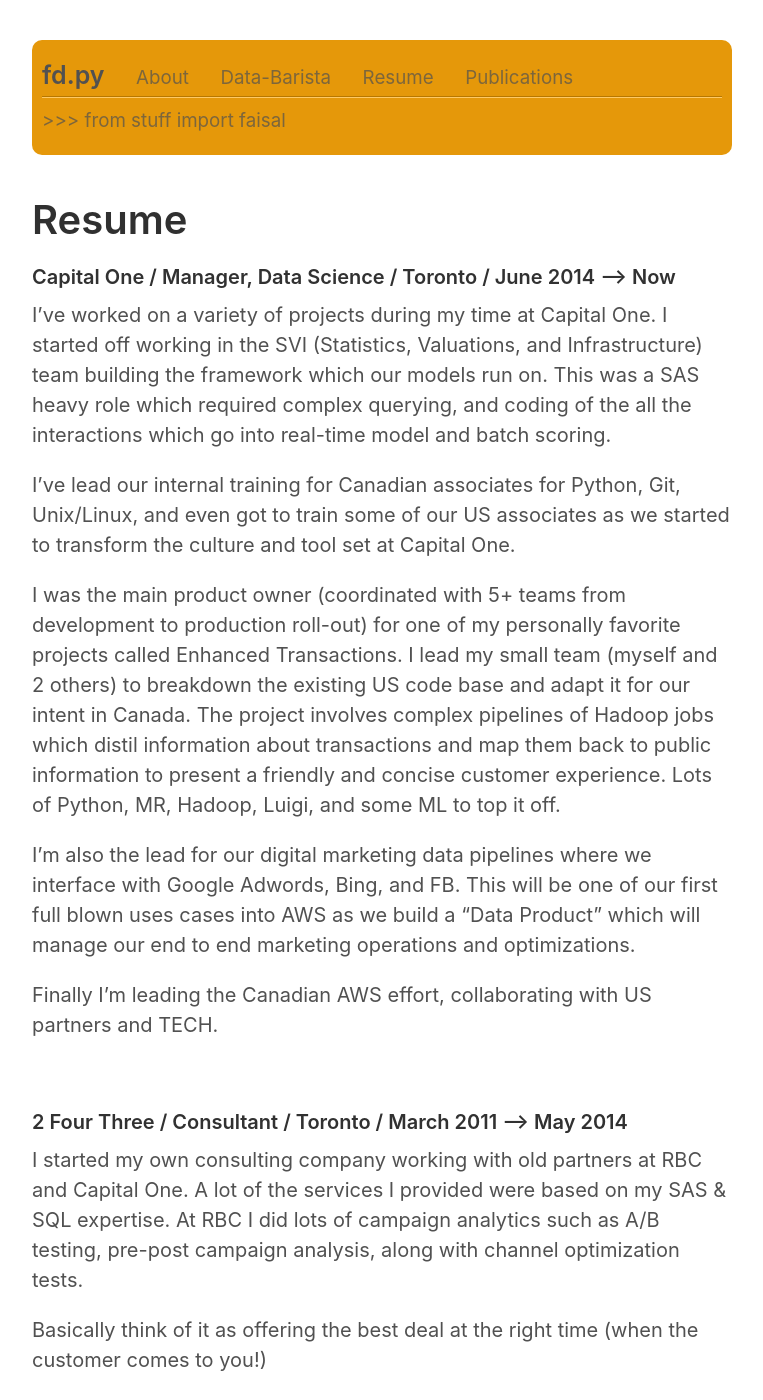
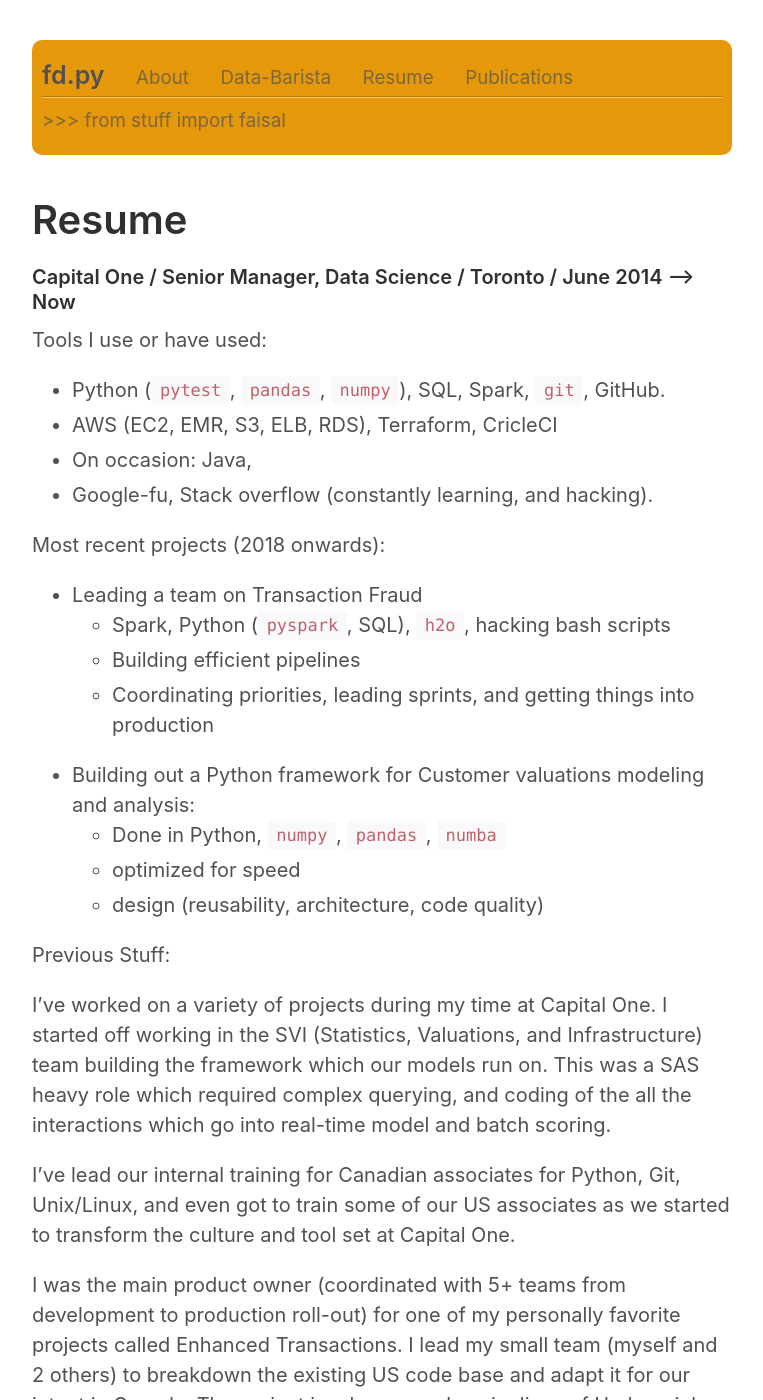
Before and after one commit to fdosani/fdosani.github.io, a Jekyll site: the page built from resume.md, in a window 1280 px wide and 1400 px high. Shown: the whole window, without its empty margins (258-1021 px from the left). Built offline with Jekyll 4.4.1, drawn with Linux system fonts in a browser that asks for light colours; some of the changed text lies outside the part shown.

Commit message:
updates to resume section (2018)

```diff
--- a/resume.md
+++ b/resume.md
@@ -3,31 +3,73 @@
 title: Resume
 ---
 
-#### Capital One / Manager, Data Science / Toronto / June 2014 --> Now
-I've worked on a variety of projects during my time at Capital One. I started off working in the SVI (Statistics, Valuations, and Infrastructure) team building the framework which our models run on. This was a SAS heavy role which required complex querying, and coding of the all the interactions which go into real-time model and batch scoring.
+#### Capital One / Senior Manager, Data Science / Toronto / June 2014 --> Now
 
-I've lead our internal training for Canadian associates for Python, Git, Unix/Linux, and even got to train some of our US associates as we started to transform the culture and tool set at Capital One.
+Tools I use or have used:
 
-I was the main product owner (coordinated with 5+ teams from development to production roll-out) for one of my personally favorite projects called Enhanced Transactions. I lead my small team (myself and 2 others) to breakdown the existing US code base and adapt it for our intent in Canada. The project involves complex pipelines of Hadoop jobs which distil information about transactions and map them back to public information to present a friendly and concise customer experience. Lots of Python, MR, Hadoop, Luigi, and some ML to top it off.
+- Python (`pytest`, `pandas`, `numpy`), SQL, Spark, `git`, GitHub.
+- AWS (EC2, EMR, S3, ELB, RDS), Terraform, CricleCI
+- On occasion: Java,
+- Google-fu, Stack overflow (constantly learning, and hacking).
 
-I'm also the lead for our digital marketing data pipelines where we interface with Google Adwords, Bing, and FB. This will be one of our first full blown uses cases into AWS as we build a "Data Product" which will manage our end to end marketing operations and optimizations.
+Most recent projects (2018 onwards):
 
-Finally I'm leading the Canadian AWS effort, collaborating with US partners and TECH.
+- Leading a team on Transaction Fraud
+  - Spark, Python (`pyspark`, SQL), `h2o`, hacking bash scripts
+  - Building efficient pipelines
+  - Coordinating priorities, leading sprints, and getting things into production
+
+- Building out a Python framework for Customer valuations modeling and analysis:
+  - Done in Python, `numpy`, `pandas`, `numba`
+  - optimized for speed
+  - design (reusability, architecture, code quality)
+
+
+Previous Stuff:
+
+I've worked on a variety of projects during my time at Capital One. I started
+off working in the SVI (Statistics, Valuations, and Infrastructure) team
+building the framework which our models run on. This was a SAS heavy role which
+required complex querying, and coding of the all the interactions which go
+into real-time model and batch scoring.
+
+I've lead our internal training for Canadian associates for Python, Git,
+Unix/Linux, and even got to train some of our US associates as we started to
+transform the culture and tool set at Capital One.
+
+I was the main product owner (coordinated with 5+ teams from development to
+production roll-out) for one of my personally favorite projects called
+Enhanced Transactions. I lead my small team (myself and 2 others) to
+breakdown the existing US code base and adapt it for our intent in Canada.
+The project involves complex pipelines of Hadoop jobs which distil
+information about transactions and map them back to public information to
+present a friendly and concise customer experience. Lots of Python, MR,
+Hadoop, Luigi, and some ML to top it off.
+
+I'm also the lead for our digital marketing data pipelines where we interface
+with Google Adwords, Bing, and FB. This will be one of our first full blown uses
+cases into AWS as we build a "Data Product" which will manage our end to end
+marketing operations and optimizations.
 
 <br/>
 
 #### 2 Four Three / Consultant / Toronto / March 2011 --> May 2014
-I started my own consulting company working with old partners at RBC and Capital One.
-A lot of the services I provided were based on my SAS & SQL expertise.
-At RBC I did lots of campaign analytics such as A/B testing, pre-post campaign analysis,
-along with channel optimization tests.
+I started my own consulting company working with old partners at RBC and
+Capital One. A lot of the services I provided were based on my SAS & SQL
+expertise. At RBC I did lots of campaign analytics such as A/B testing, pre-post
+campaign analysis, along with channel optimization tests.
 
-Basically think of it as offering the best deal at the right time (when the customer comes to you!)
+Basically think of it as offering the best deal at the right time (when the
+customer comes to you!)
 
 <br/>
 
 #### Everything before / Developer-Analyst-Something-Something / Toronto-Sydney-Montreal / <= February 2011
-To keep this short, I've worked in a variety of industries, and done some interest roles. I've was a Java Web Developer building apps to provide criminal history checks via govt agencies. I've done automated testing for Enterprise level backup software, and complex reporting applications to streamline/simplify overhead for marketing campaigns.
+To keep this short, I've worked in a variety of industries, and done some
+interesting roles. I've was a Java Web Developer building apps to provide
+criminal history checks via govt agencies. I've done automated testing for
+Enterprise level backup software, and complex reporting applications to
+streamline/simplify overhead for marketing campaigns.
 
 
 <br/>
```
